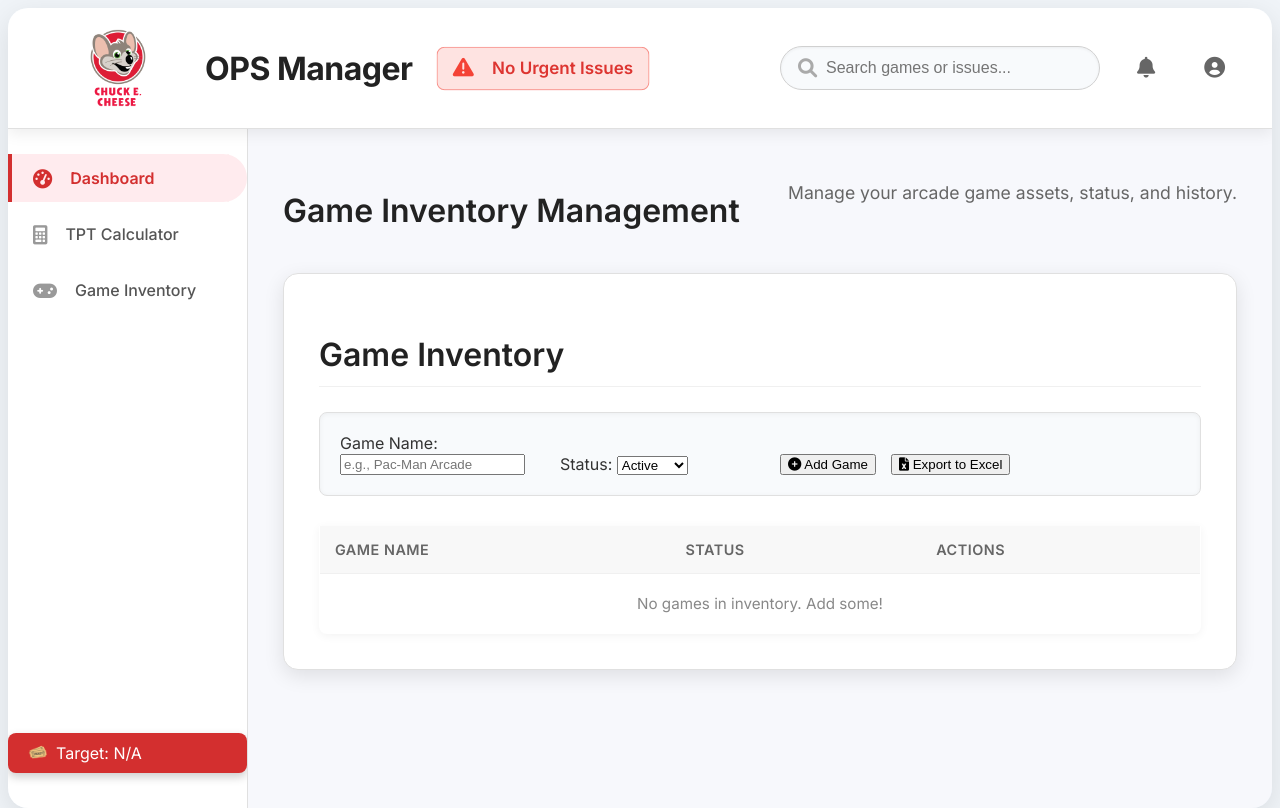
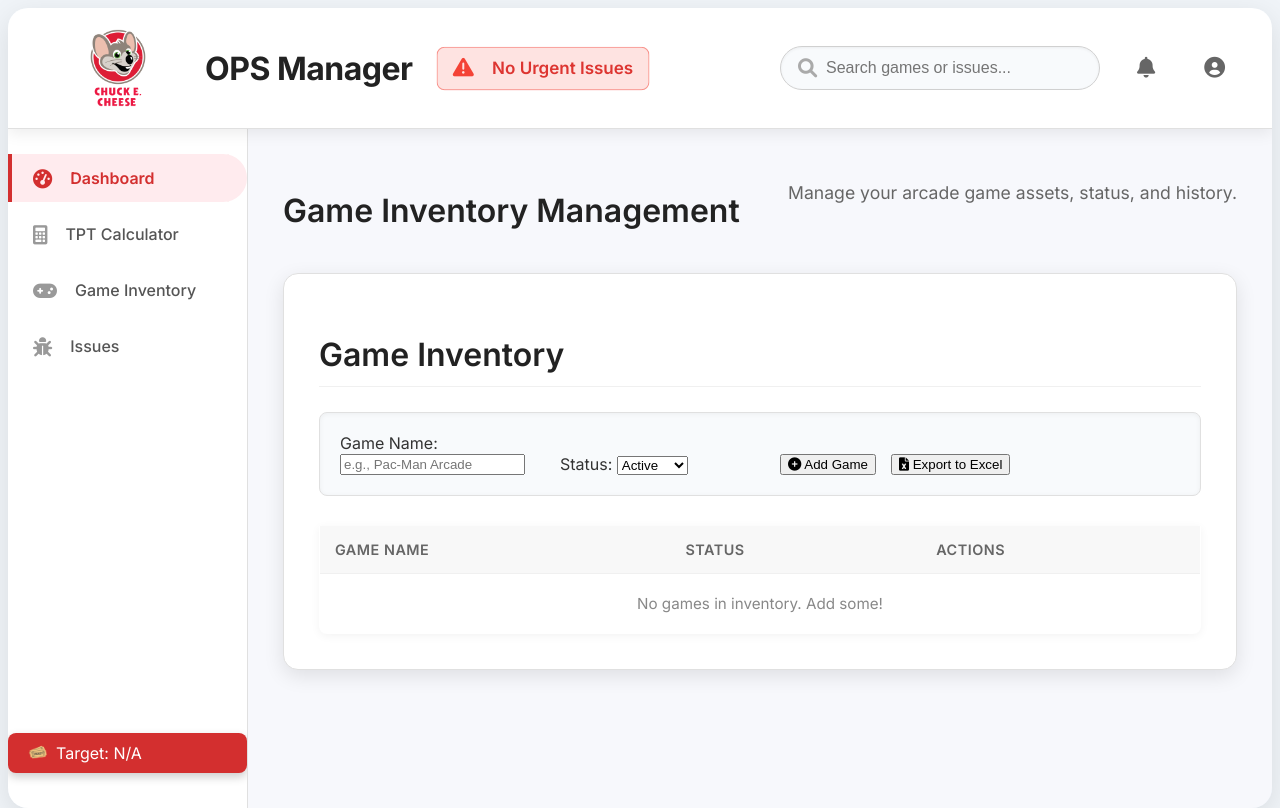
Before and after one commit to CertifiedBillionaire/daily_task_manager, a Flask app: page /inventory in a window 1280 px wide. Run offline with Flask 3, Linux system fonts and the light colour scheme; some libraries are stand-ins or nearby versions.

Commit message:
feat: Add Issues link, update 'current' class, and restore missing pe-icon CSS links for game_inventory.html sidebar.

```diff
--- a/templates/game_inventory.html
+++ b/templates/game_inventory.html
@@ -4,13 +4,14 @@
     <meta charset="UTF-8">
     <meta name="viewport" content="width=device-width, initial-scale=1.0">
     <title>Game Inventory - Arcade Manager</title>
-    <!-- Google Inter Font for a modern, clean look -->
     <link href="https://fonts.googleapis.com/css2?family=Inter:wght@300;400;500;600;700&display=swap" rel="stylesheet">
-    <!-- Font Awesome for icons -->
     <link rel="stylesheet" href="https://cdnjs.cloudflare.com/ajax/libs/font-awesome/6.0.0-beta3/css/all.min.css">
-    <!-- Your custom styles (shared across all pages) -->
+    <link rel="stylesheet" href="{{ url_for('static', filename='css/pe-icon-7-weather.css') }}">
+    <link rel="stylesheet" href="{{ url_for('static', filename='css/pe-icon-7-helper.css') }}">
     <link rel="stylesheet" href="{{ url_for('static', filename='css/style.css') }}">
 </head>
+
+
 <body>
     <div class="app-container">
         <!-- Main Header Section (Copied from index.html) -->
@@ -37,7 +38,6 @@
         <button class="icon-button" id="profileButton"><i class="fas fa-user-circle"></i></button>
     </div>
 </header>
-
         <!-- Main Layout Area: Sidebar + Content -->
         <div class="main-layout-area">
             <!-- Sidebar Navigation (Copied from index.html) -->
@@ -60,6 +60,11 @@
                 <a href="/inventory" id="sidebarGameInventory">
                     <i class="fas fa-gamepad"></i>
                     <span>Game Inventory</span>
+                </a>
+            </li>
+            <li class="nav-item"> <a href="/issues" id="sidebarIssues">
+                    <i class="fas fa-bug"></i>
+                    <span>Issues</span>
                 </a>
             </li>
         </ul>
```
Lines whose indentation alone changed are shown as unchanged.
